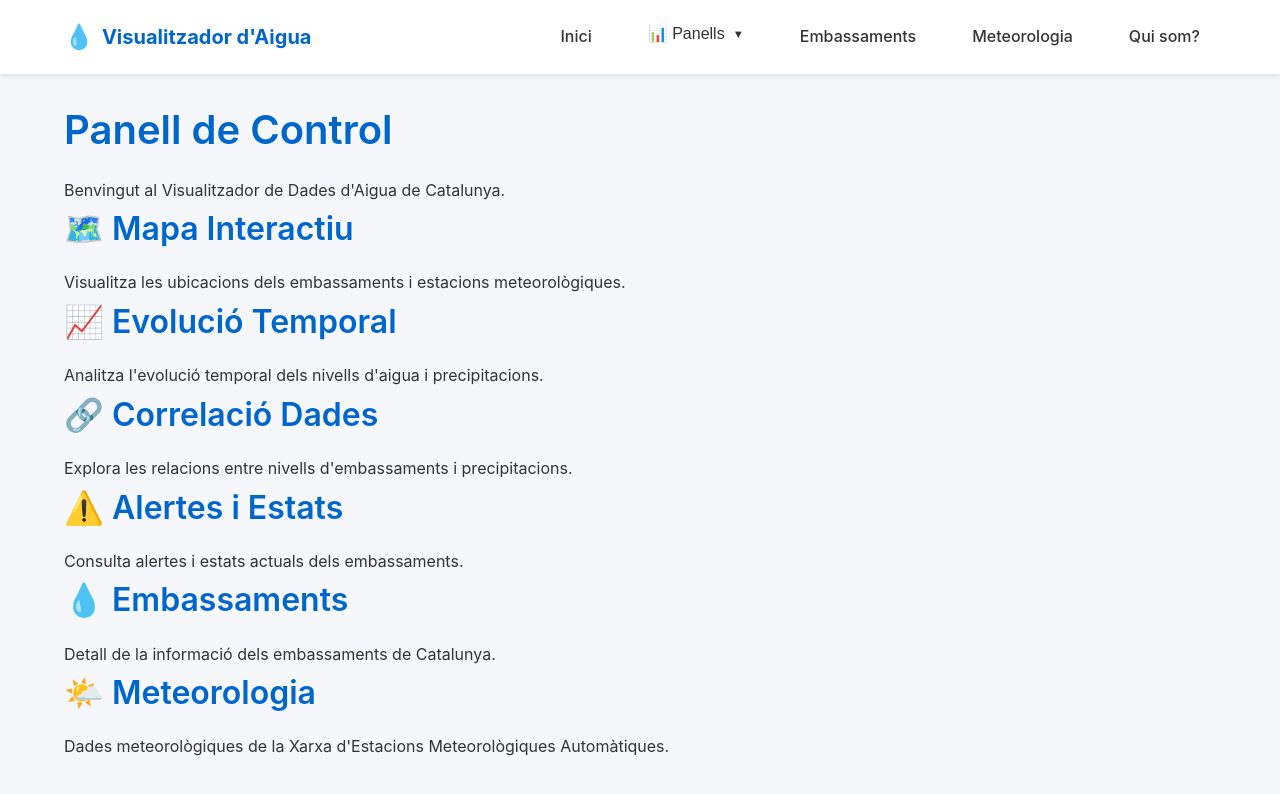
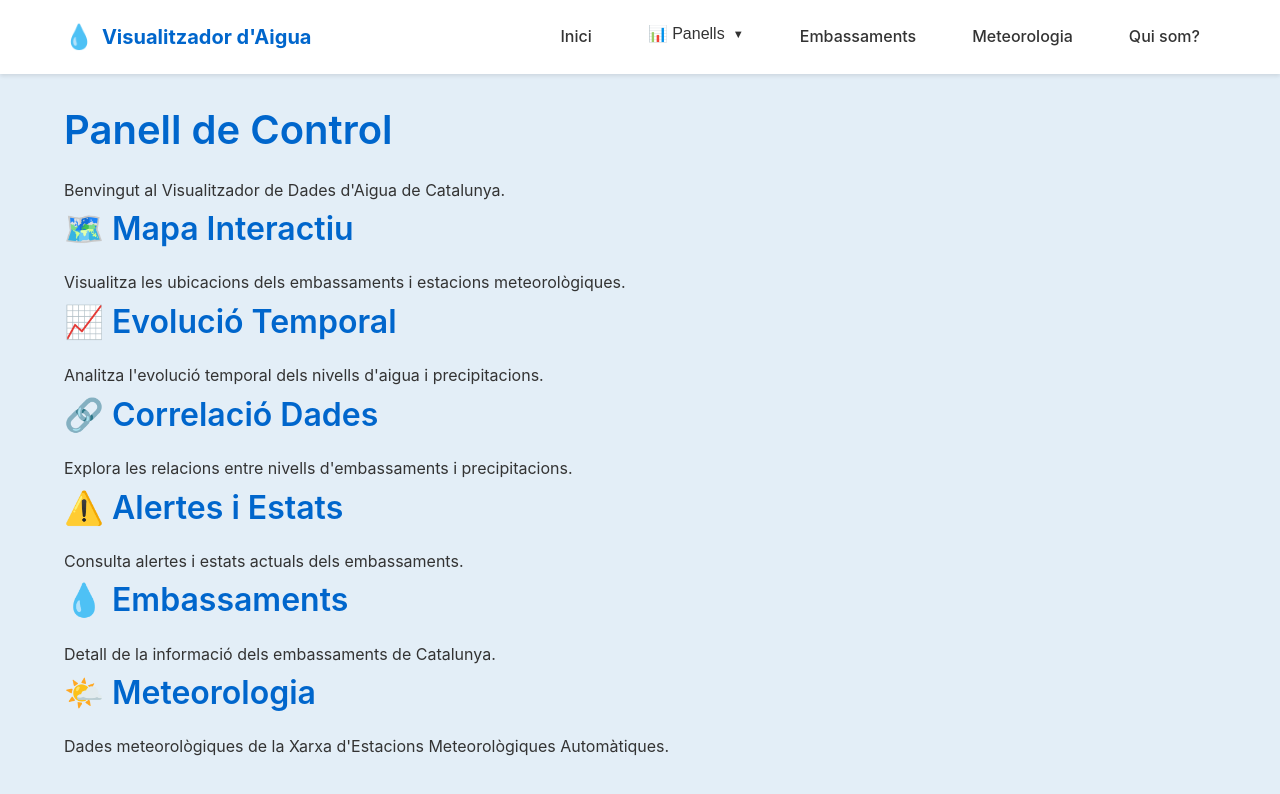
Before and after one commit to AlexRuizMaso/opendata-water-visualization, a React (Vite) app in the folder frontend/: page /#/ in a window 1280 px wide. Shown: the top 794 px of the page. Built offline with nearby package versions, Linux system fonts and the light colour scheme.

Commit message:
style: canvia fons a #e3eef7 per visibilitat en projector

```diff
--- a/frontend/src/components/dashboards/Dashboard1.module.scss
+++ b/frontend/src/components/dashboards/Dashboard1.module.scss
@@ -1,6 +1,8 @@
+@use '../../styles/variables' as *;
+
 .dashboard {
   padding: 20px;
-  background-color: #f5f7fa;
+  background-color: $background-color;
   min-height: 100vh;
 
   h1 {
--- a/frontend/src/components/dashboards/Dashboard2.module.scss
+++ b/frontend/src/components/dashboards/Dashboard2.module.scss
@@ -1,6 +1,8 @@
+@use '../../styles/variables' as *;
+
 .dashboard {
   padding: 20px;
-  background-color: #f5f7fa;
+  background-color: $background-color;
   min-height: 100vh;
 
   h1 {
--- a/frontend/src/styles/_variables.scss
+++ b/frontend/src/styles/_variables.scss
@@ -6,7 +6,7 @@ $success-color: #00b341;
 $warning-color: #ffa500;
 $danger-color: #ff4444;
 
-$background-color: #f5f7fa;
+$background-color: #e3eef7;
 $surface-color: #ffffff;
 $text-color: #333333;
 $text-secondary: #666666;
```
